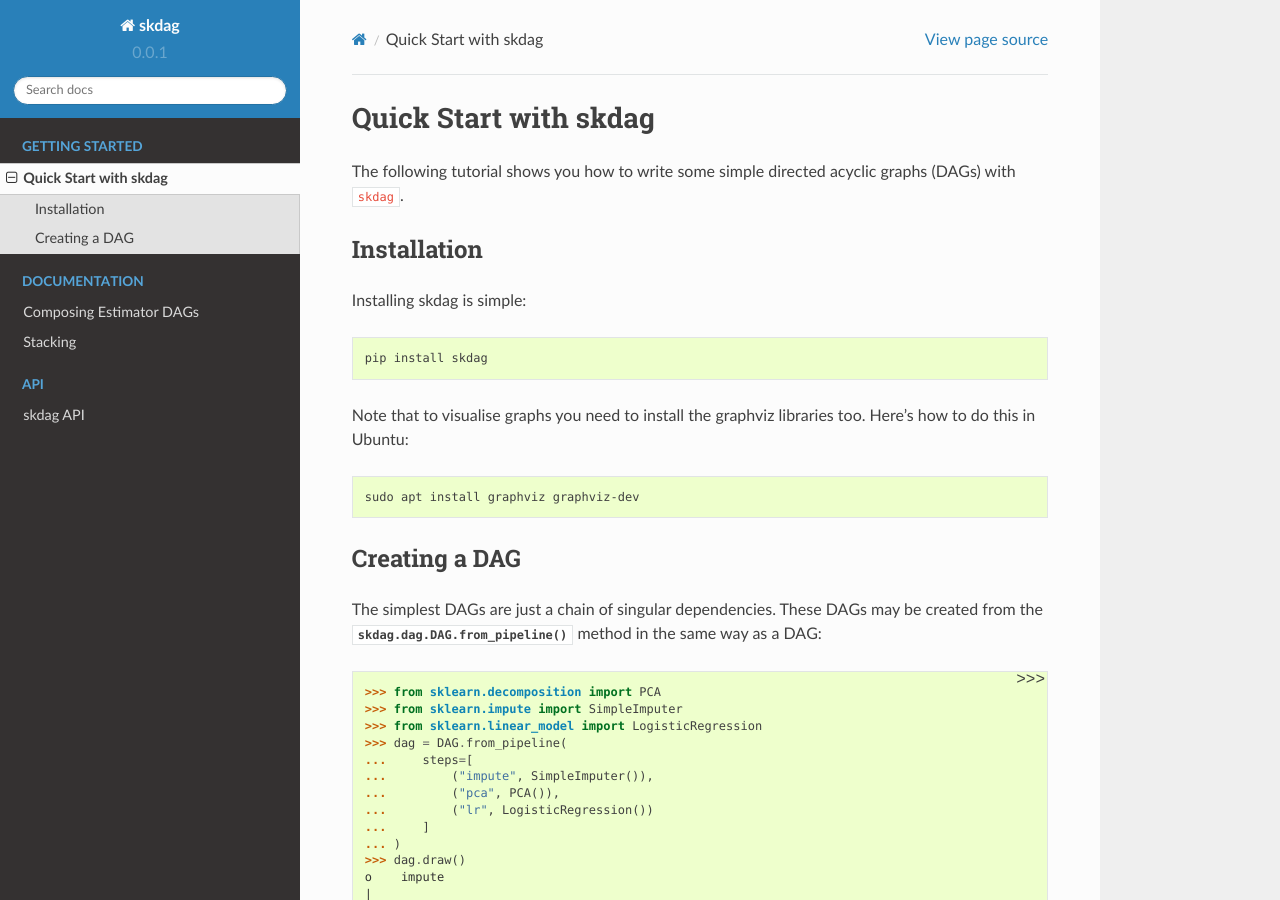
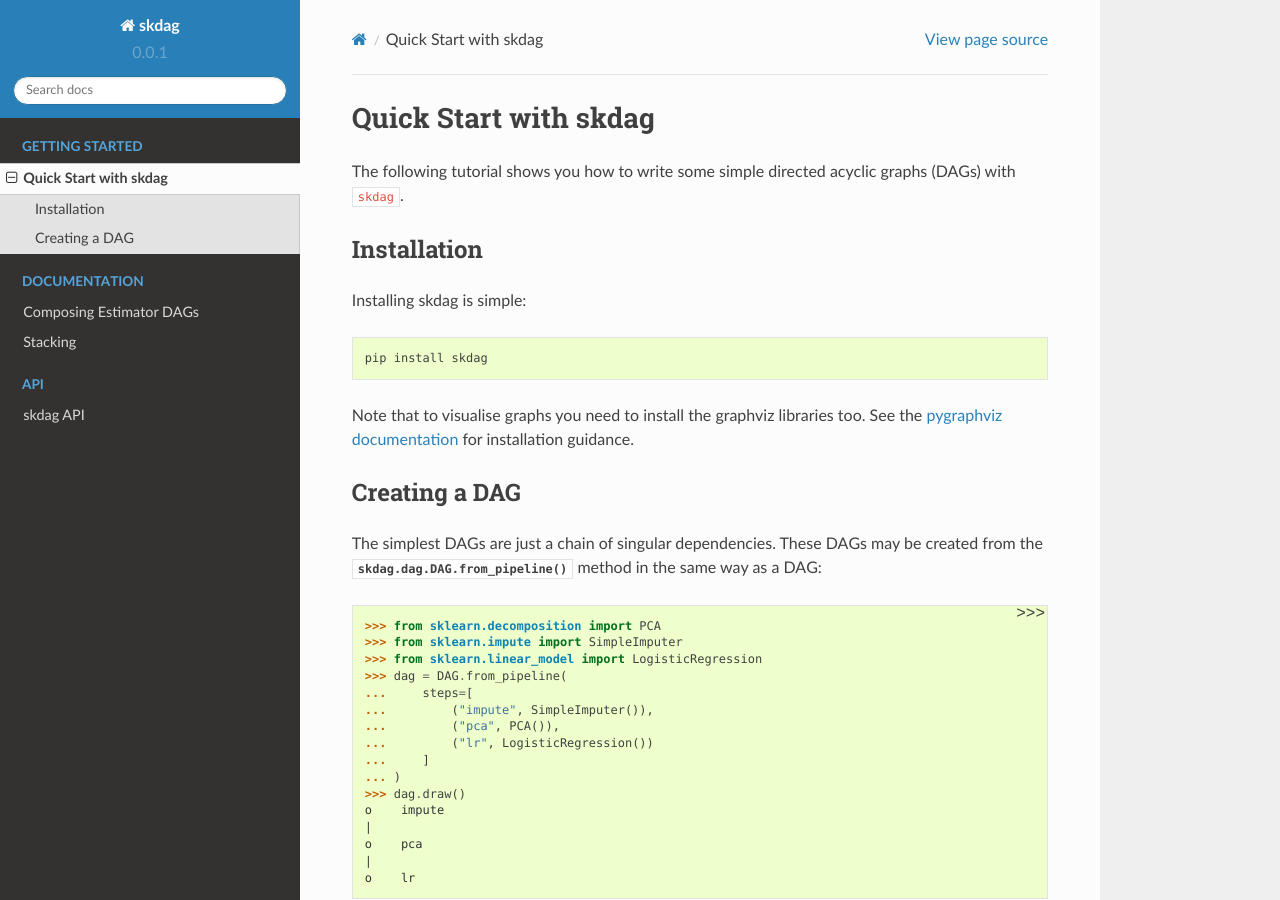
Before and after one commit to scikit-learn-contrib/skdag, a Sphinx documentation site: the page built from doc/quick_start.rst, in a window 1280 px wide and 900 px high. Built offline with Sphinx 7.4.7 and the Read the Docs theme 2.0.0, drawn with Linux system fonts in a browser that asks for light colours; formulas are drawn with MathJax 3; pages that are not in the unit, such as notebooks, are missing from menus.

Commit message:
png docs and removed graphviz dep

```diff
--- a/appveyor.yml
+++ b/appveyor.yml
@@ -16,9 +16,9 @@
     brew install graphviz
   fi
   pip install --upgrade pip
-  pip install -r requirements.txt
-  pip install -r requirements_test.txt
-  pip install -r requirements_doc.txt
+  for f in $(find . -maxdepth 1 -name 'requirements*.txt'); do
+    pip install -r ${f}
+  done
   pip install .
 
 test_script:
--- a/doc/index.rst
+++ b/doc/index.rst
@@ -38,7 +38,7 @@
 
    dag.show(detailed=True)
 
-.. image:: _static/img/cover.svg
+.. image:: _static/img/cover.png
 
 The above DAG imputes missing values, runs PCA on the columns relating to blood test
 results and leaves the other columns as they are. Then they get passed to three
--- a/doc/quick_start.rst
+++ b/doc/quick_start.rst
@@ -16,12 +16,8 @@
 
     pip install skdag
 
-Note that to visualise graphs you need to install the graphviz libraries too. Here's how
-to do this in Ubuntu:
-
-.. code:: bash
-
-    sudo apt install graphviz graphviz-dev
+Note that to visualise graphs you need to install the graphviz libraries too. See the
+`pygraphviz documentation <https://pygraphviz.github.io/>`_ for installation guidance.
 
 Creating a DAG
 ==============
--- a/requirements.txt
+++ b/requirements.txt
@@ -2,7 +2,6 @@
 joblib
 networkx>=2.6
 numpy
-pygraphviz
 scipy
 scikit-learn
 stackeddag
--- /dev/null
+++ b/requirements_full.txt
@@ -0,0 +1 @@
+pygraphviz
```
Also changed, not shown: other parts of doc/quick_start.rst (+3 -3 lines), doc/user_guide.rst (+4 -4 lines), doc/_static/img/cover.png (added), doc/_static/img/cover.svg (deleted), doc/_static/img/dag1.png (added), doc/_static/img/dag1.svg (deleted), doc/_static/img/dag2.png (added), doc/_static/img/dag2.svg (deleted), doc/_static/img/dag3.png (added), doc/_static/img/dag3.svg (deleted), doc/_static/img/stack.png (added), doc/_static/img/stack.svg (deleted).
